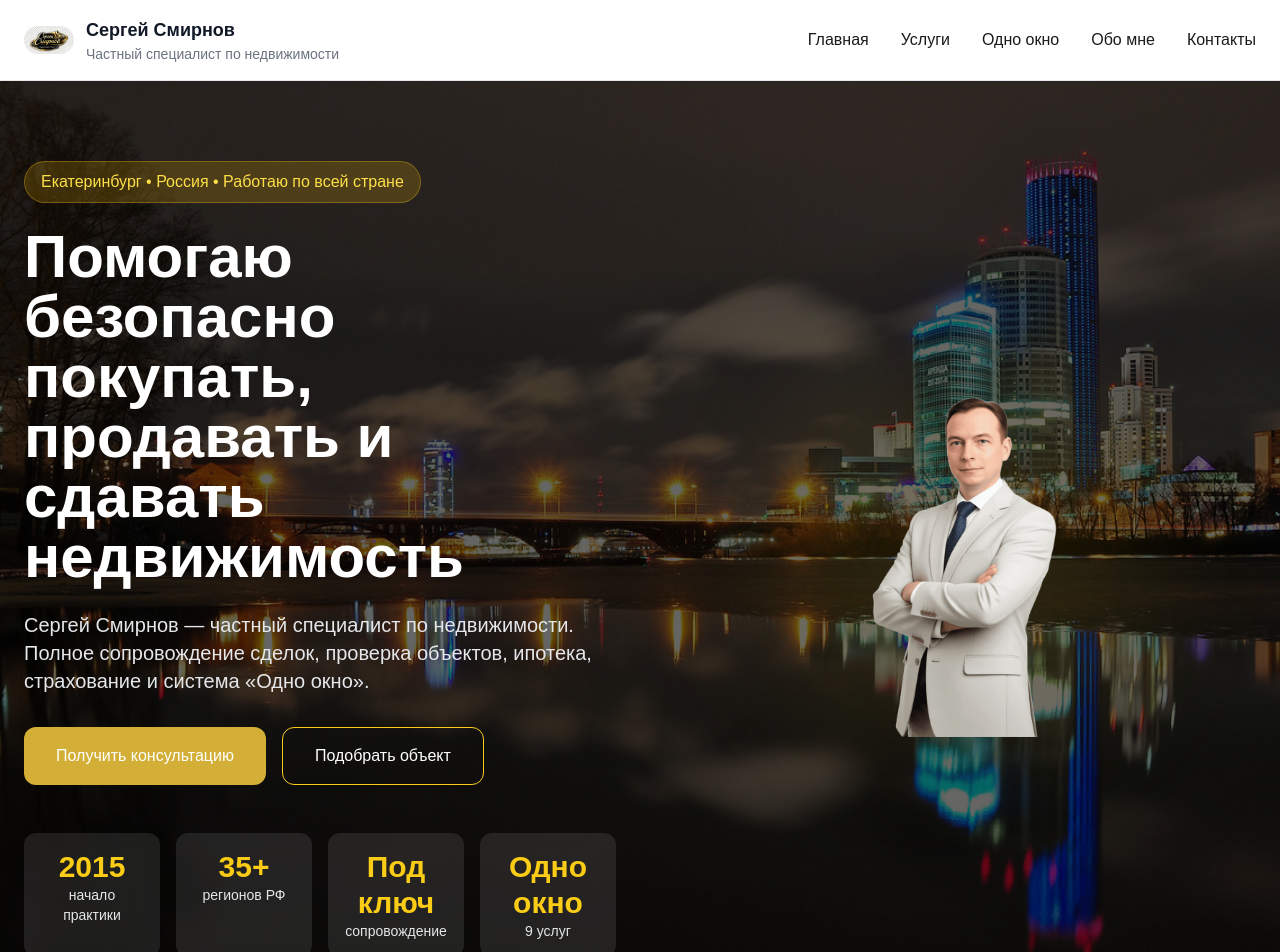
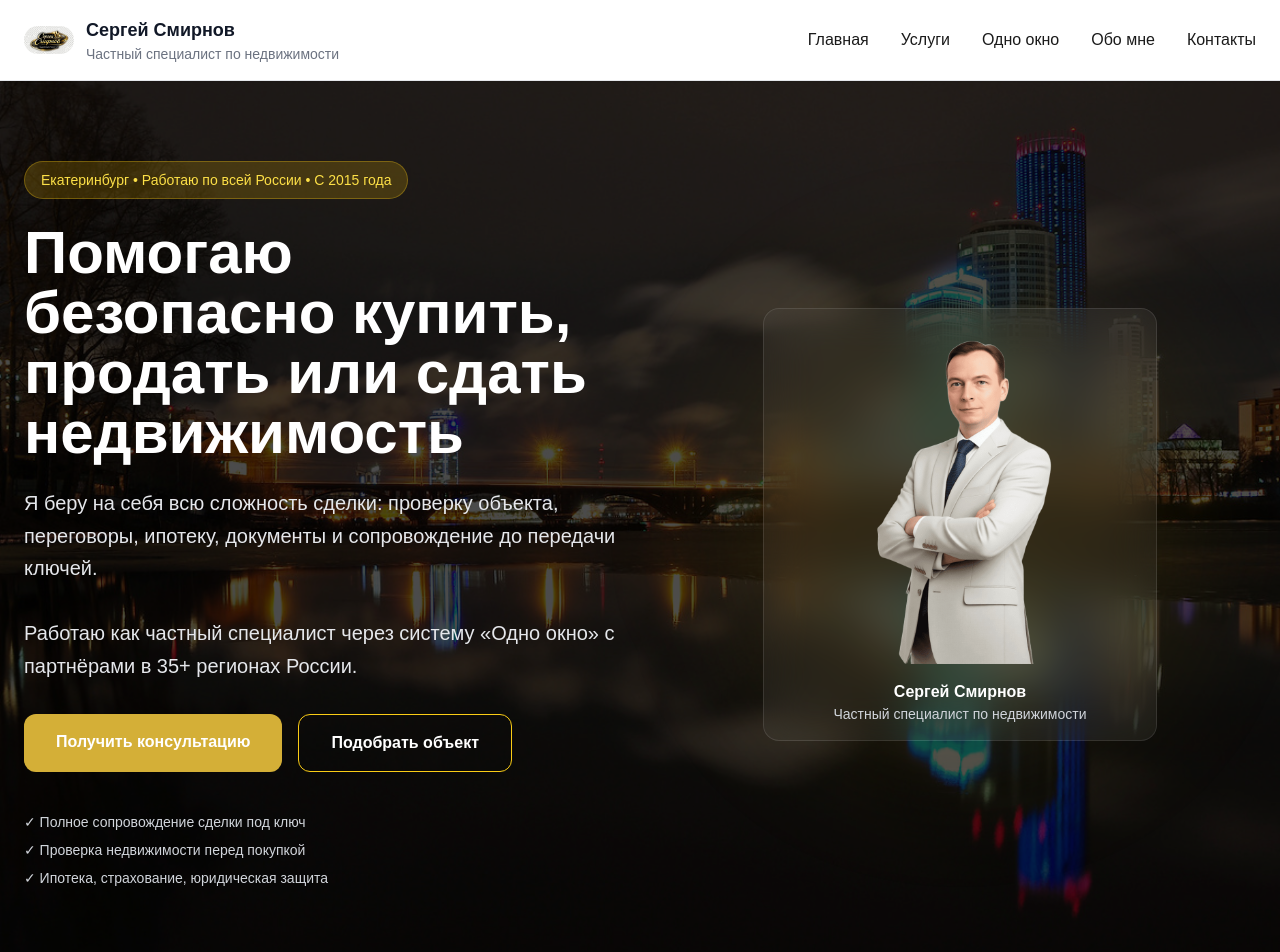
Before and after one commit to kvartirkavip2020-coder/smirnovprofi-site, a Next.js app: page / in a window 1280 px wide. Shown: the top 952 px of the page. Built offline with nearby package versions, Linux system fonts and the light colour scheme.

Commit message:
Update Hero.tsx

```diff
--- a/components/Hero.tsx
+++ b/components/Hero.tsx
@@ -4,110 +4,103 @@ export default function Hero() {
   return (
     <section className="relative min-h-[90vh] flex items-center overflow-hidden">
 
+      {/* Фон */}
       <Image
         src="/ekaterinburg.jpg"
         alt="Екатеринбург"
         fill
         priority
-        className="object-cover"
+        className="object-cover scale-105"
       />
 
-      <div className="absolute inset-0 bg-black/60" />
+      {/* Затемнение (усилено для читаемости) */}
+      <div className="absolute inset-0 bg-black/70" />
 
       <div className="relative z-10 max-w-7xl mx-auto px-6 py-20 w-full">
 
         <div className="grid lg:grid-cols-2 gap-12 items-center">
 
-          {/* Левая колонка */}
+          {/* ТЕКСТ */}
           <div>
 
-            <div className="inline-flex items-center gap-2 mb-6 px-4 py-2 rounded-full bg-yellow-500/20 text-yellow-300 border border-yellow-400/30">
-              Екатеринбург • Россия • Работаю по всей стране
+            {/* бейдж */}
+            <div className="inline-flex items-center gap-2 mb-6 px-4 py-2 rounded-full bg-yellow-500/20 text-yellow-300 border border-yellow-400/30 text-sm">
+              Екатеринбург • Работаю по всей России • С 2015 года
             </div>
 
+            {/* главный заголовок */}
             <h1 className="text-5xl lg:text-6xl font-bold text-white leading-tight">
-              Помогаю безопасно покупать,
-              продавать и сдавать недвижимость
+              Помогаю безопасно купить,
+              продать или сдать недвижимость
             </h1>
 
-            <p className="mt-6 text-xl text-gray-200 max-w-2xl">
-              Сергей Смирнов — частный специалист по недвижимости.
-              Полное сопровождение сделок, проверка объектов,
-              ипотека, страхование и система «Одно окно».
+            {/* подзаголовок */}
+            <p className="mt-6 text-xl text-gray-200 max-w-2xl leading-relaxed">
+              Я беру на себя всю сложность сделки:
+              проверку объекта, переговоры, ипотеку, документы
+              и сопровождение до передачи ключей.
+              <br /><br />
+              Работаю как частный специалист через систему «Одно окно» с партнёрами в 35+ регионах России.
             </p>
 
+            {/* CTA */}
             <div className="mt-8 flex flex-wrap gap-4">
 
-              <button className="gold-btn px-8 py-4 rounded-xl">
+              <a
+                href="#contacts"
+                className="gold-btn px-8 py-4 rounded-xl font-semibold"
+              >
                 Получить консультацию
-              </button>
+              </a>
 
-              <button className="border border-yellow-400 text-white px-8 py-4 rounded-xl">
+              <a
+                href="#services"
+                className="border border-yellow-400 text-white px-8 py-4 rounded-xl font-semibold hover:bg-yellow-400/10 transition"
+              >
                 Подобрать объект
-              </button>
+              </a>
 
             </div>
 
-            {/* Цифры доверия */}
+            {/* микро-доверие */}
+            <div className="mt-10 space-y-2 text-gray-300 text-sm">
 
-            <div className="grid grid-cols-2 md:grid-cols-4 gap-4 mt-12">
-
-              <div className="bg-white/10 backdrop-blur p-4 rounded-xl text-center">
-                <div className="text-3xl font-bold text-yellow-400">
-                  2015
-                </div>
-                <div className="text-sm text-gray-200">
-                  начало практики
-                </div>
-              </div>
-
-              <div className="bg-white/10 backdrop-blur p-4 rounded-xl text-center">
-                <div className="text-3xl font-bold text-yellow-400">
-                  35+
-                </div>
-                <div className="text-sm text-gray-200">
-                  регионов РФ
-                </div>
-              </div>
-
-              <div className="bg-white/10 backdrop-blur p-4 rounded-xl text-center">
-                <div className="text-3xl font-bold text-yellow-400">
-                  Под ключ
-                </div>
-                <div className="text-sm text-gray-200">
-                  сопровождение
-                </div>
-              </div>
-
-              <div className="bg-white/10 backdrop-blur p-4 rounded-xl text-center">
-                <div className="text-3xl font-bold text-yellow-400">
-                  Одно окно
-                </div>
-                <div className="text-sm text-gray-200">
-                  9 услуг
-                </div>
-              </div>
+              <p>✓ Полное сопровождение сделки под ключ</p>
+              <p>✓ Проверка недвижимости перед покупкой</p>
+              <p>✓ Ипотека, страхование, юридическая защита</p>
 
             </div>
 
           </div>
 
-          {/* Правая колонка */}
-
+          {/* ФОТО */}
           <div className="hidden lg:flex justify-center">
 
             <div className="relative">
 
-              <div className="absolute inset-0 bg-yellow-500/10 blur-3xl rounded-full" />
+              {/* световой ореол */}
+              <div className="absolute inset-0 bg-yellow-500/10 blur-3xl rounded-full scale-110" />
+
+              <div className="relative bg-white/5 border border-white/10 backdrop-blur-xl p-4 rounded-2xl">
 
                 <Image
                   src="/sergey-smirnov.png"
                   alt="Сергей Смирнов"
-                width={380}
-                height={520}
+                  width={360}
+                  height={500}
                   priority
-                className="relative z-10 object-contain"
+                  className="object-contain rounded-xl"
                 />
+
+                <div className="mt-4 text-center text-white">
+
+                  <p className="font-semibold">
+                    Сергей Смирнов
+                  </p>
+
+                  <p className="text-sm text-gray-300">
+                    Частный специалист по недвижимости
+                  </p>
 
                 </div>
 
@@ -117,6 +110,9 @@ export default function Hero() {
 
           </div>
 
+        </div>
+
+      </div>
     </section>
   );
             }
```
Lines whose indentation alone changed are shown as unchanged.
